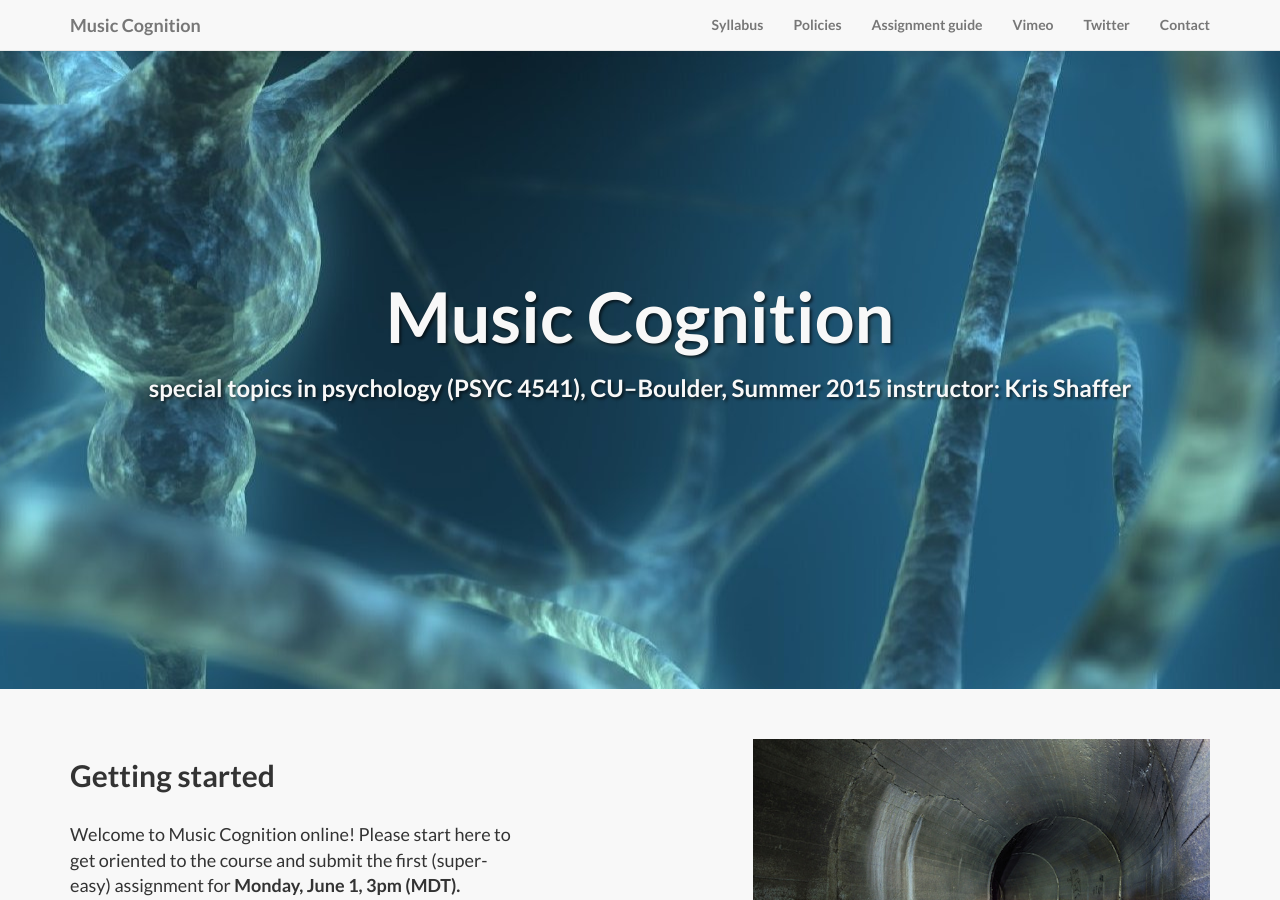
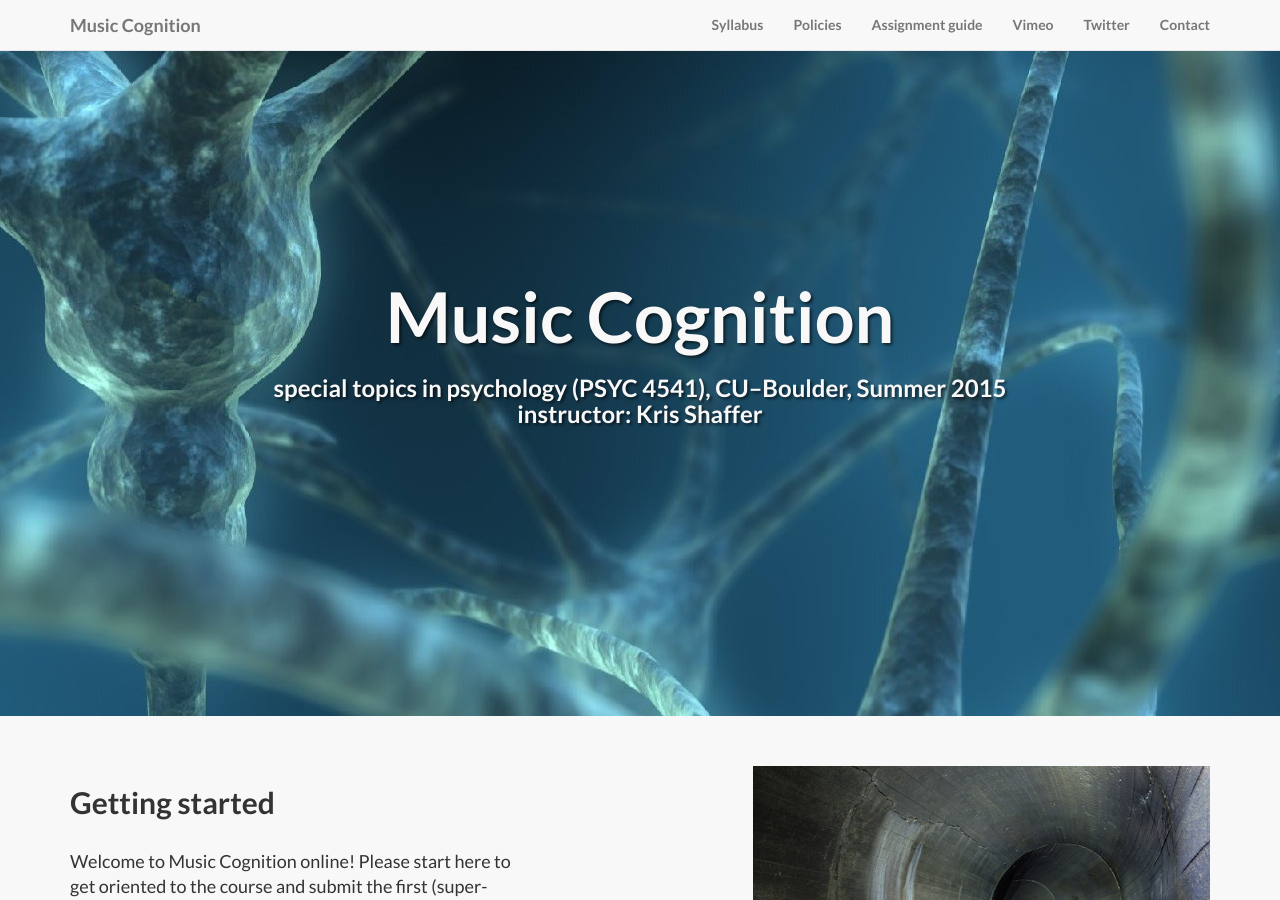
Before and after one commit to kshaffer/cognition, a Jekyll site: the page built from index.html, in a window 1280 px wide and 900 px high. Built offline with Jekyll 4.4.1, drawn with Linux system fonts in a browser that asks for light colours; some of the changed lines change nothing that is shown.

Commit message:
header carriage returns

```diff
--- a/index.html
+++ b/index.html
@@ -1,6 +1,6 @@
 ---
 layout: default
 title: Music Cognition
-subTitle: special topics in psychology (PSYC 4541), CU–Boulder, Summer 2015&#13;&#13;instructor&#58; Kris Shaffer
+subTitle: special topics in psychology (PSYC 4541), CU–Boulder, Summer 2015&#10;&#10;<br/>instructor&#58; Kris Shaffer
 image: synapse.jpg
 ---
```
